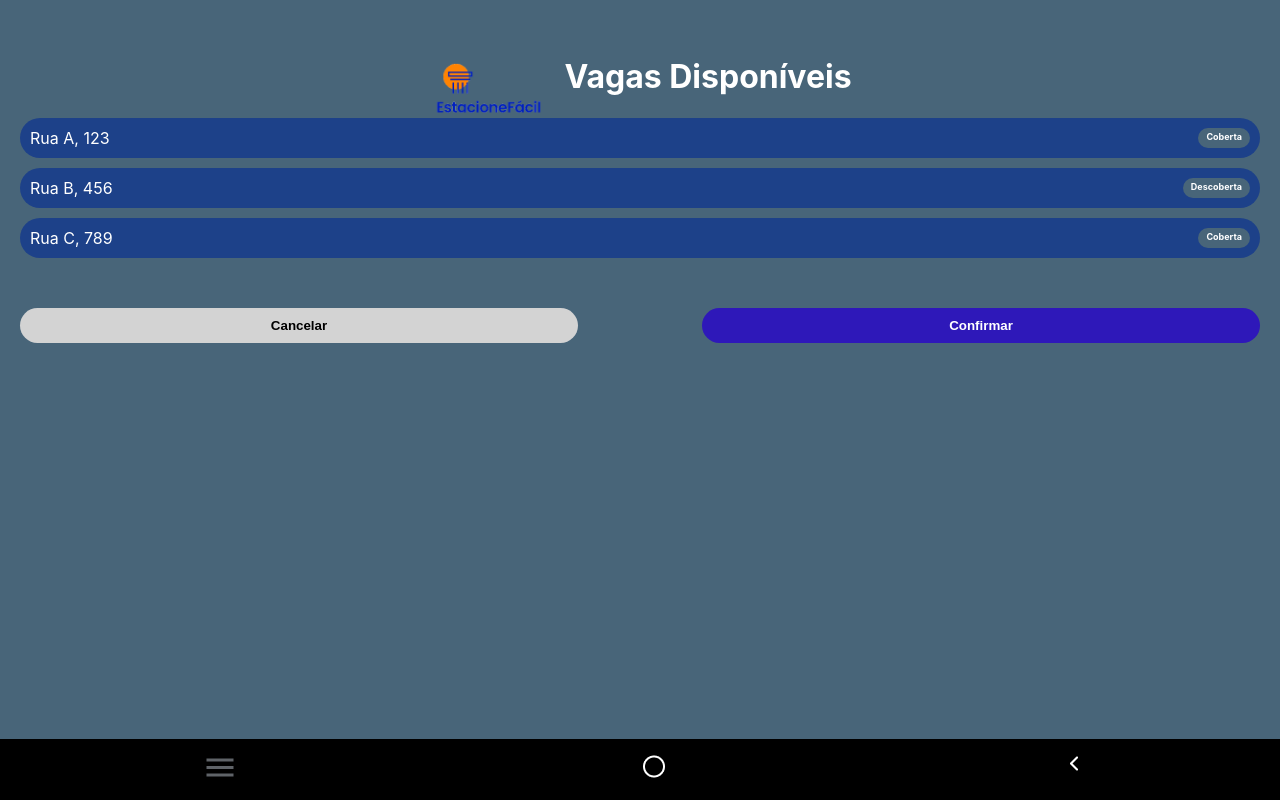
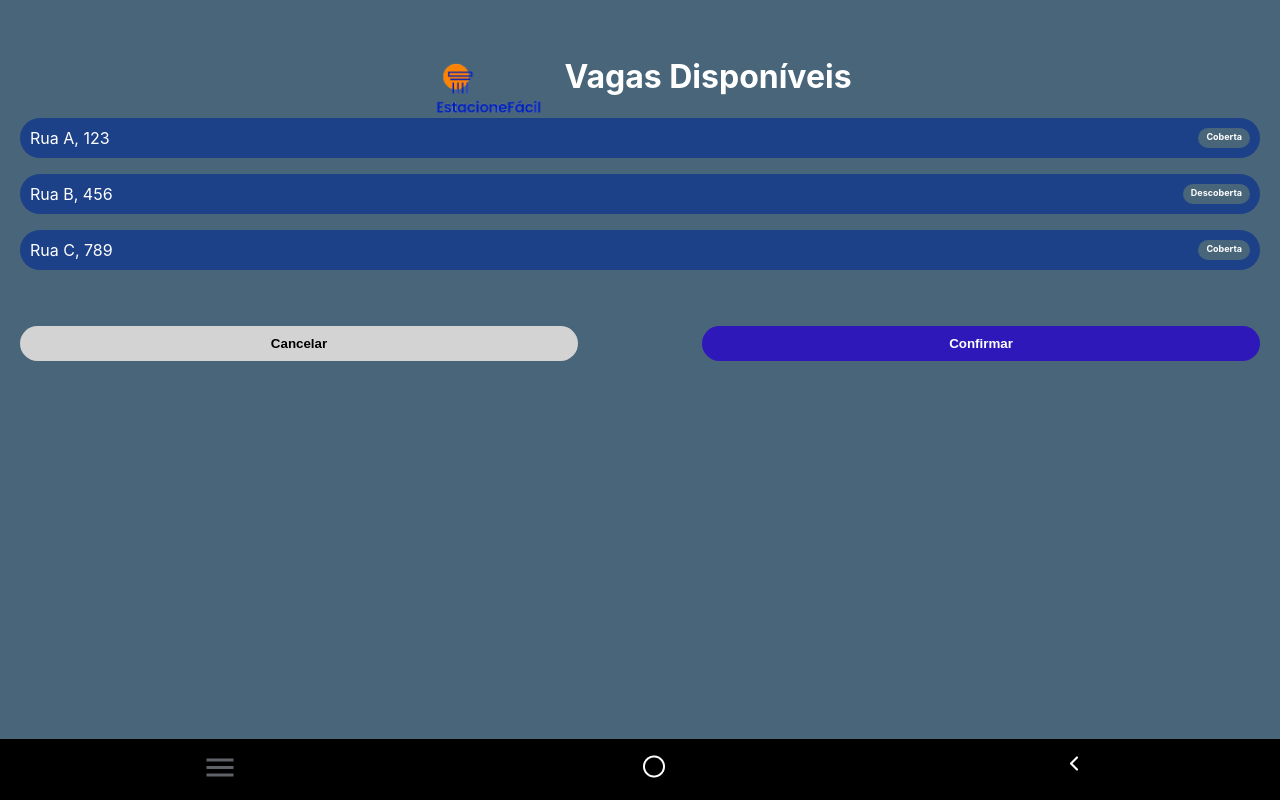
Before and after one commit to viniciusrad/estacione-facil-front, a React (Create React App) app: page /vagas/listar in a window 1280 px wide. Built offline with nearby package versions, Linux system fonts and the light colour scheme.

Commit message:
fix - ajuste no espaçamento da lista de vagas

```diff
--- a/src/components/StyledComponents.js
+++ b/src/components/StyledComponents.js
@@ -66,7 +66,7 @@ export const VagaItem = styled.div`
   background-color: #1D4189;
   border-radius: 25px;
   padding: 10px;
-  margin-bottom: 10px;
+  margin-bottom: 16px;
   color: white;
   cursor: pointer;
 
```
